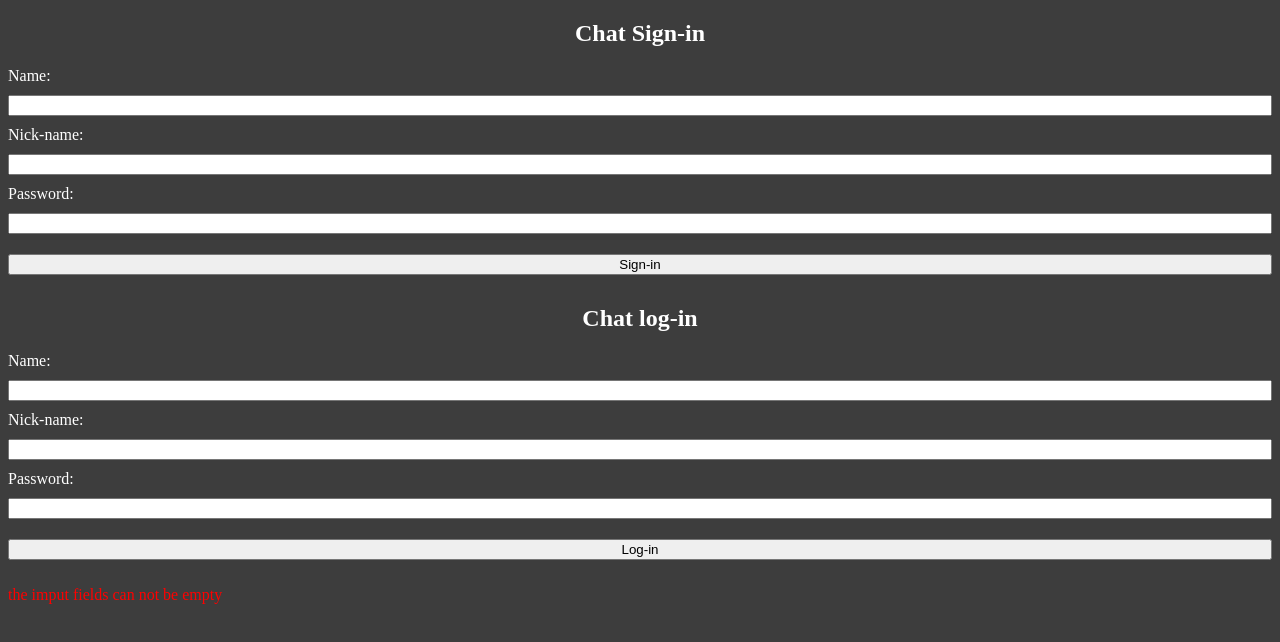
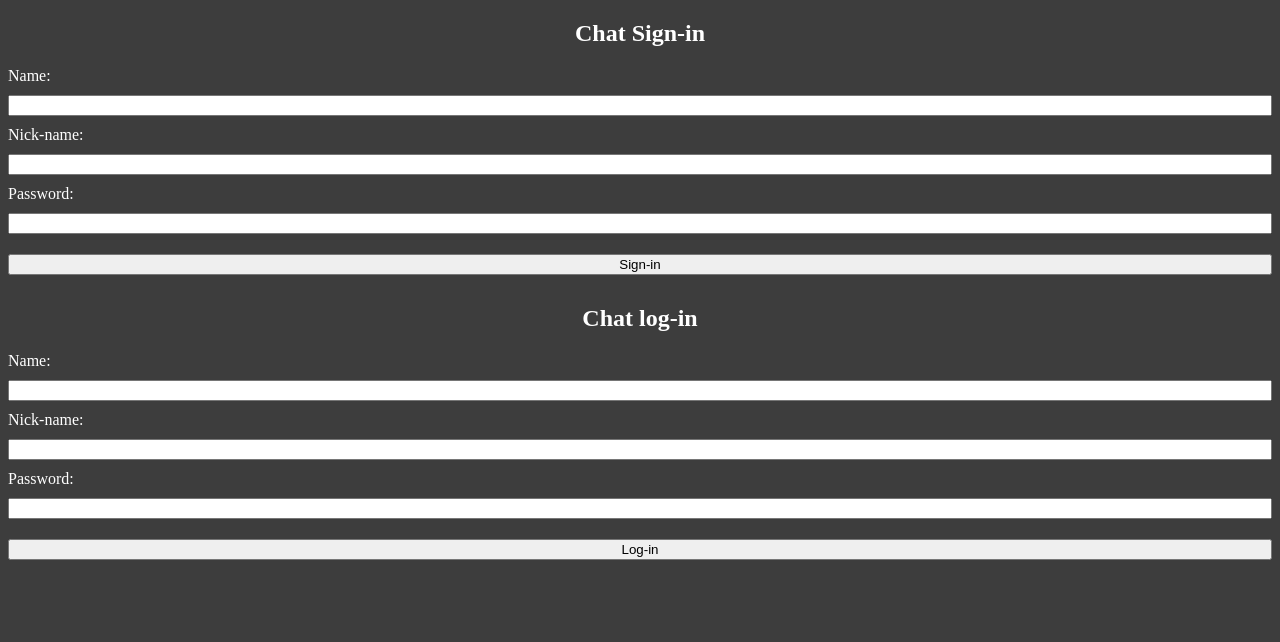
Before and after one commit to Massimo-Petralia/chat, an Angular app: page / in a window 1280 px wide. Shown: the top 642 px of the page. Built offline with nearby package versions, Linux system fonts and the light colour scheme.

Commit message:
feat: add alert messages

```diff
--- a/src/app/features/chat/chat-login/chat-login.component.html
+++ b/src/app/features/chat/chat-login/chat-login.component.html
@@ -2,13 +2,15 @@
 <form [formGroup]="formSignIn"  >
     <label for="name">Name: </label>
     <input type="text" formControlName="name">
+    <p class="alertMessage" *ngIf="nameEmpty">the name field can not be empty</p>
     <label for="nick_name">Nick-name: </label>
     <input type="text" formControlName="nick_name">
+    <p class="alertMessage" *ngIf="nick_nameEmpty">the nick-name field can not be empty</p>
+    <p class="alertMessage" *ngIf="nickNameError">The mick-name is already in use, try another one</p>
     <label for="password">Password: </label>
     <input type="text" formControlName="password">
+    <p class="alertMessage" *ngIf="passwordEmpty">the password field can not be empty</p>
     <p class="alertMessage" *ngIf="passwordError">the password is already in use, try another one</p>
-    <p class="alertMessage" *ngIf="nickNameError">The mick-name is already in use, try another one</p>
-    <p class="alertMessage" *ngIf="isEmpty">{{emptyFieldsMessage }}</p>
     <button type="submit" (click)="onSignIn()">Sign-in</button>
     <p *ngIf="signInSucces">Your registration was successful, you can log in</p>
 </form>
@@ -22,4 +24,3 @@
     <input type="text" formControlName="password">
     <button type="submit" (click)="onLog()">Log-in</button>
 </form>
-<p class="alertMessage" *ngIf="emptyFieldsMessage">the imput fields can not be empty</p>
--- a/src/app/features/chat/chat-login/chat-login.component.ts
+++ b/src/app/features/chat/chat-login/chat-login.component.ts
@@ -13,9 +13,10 @@ export class ChatLoginComponent {
   nickNameError: boolean = false;
   passwordError: boolean = false;
   signInSucces: boolean = false;
-  isEmpty: boolean = false;
+  nameEmpty: boolean = false;
+  nick_nameEmpty: boolean = false;
+  passwordEmpty: boolean = false;
 
-  emptyFieldsMessage: string = 'fields can not be empty';
   emptyfield: boolean = false;
   @Output() user = new EventEmitter<User>();
 
@@ -36,31 +37,18 @@ export class ChatLoginComponent {
       this.user.emit(this.formSignIn.value);
     } else {
       if (this.formSignIn.controls.password.value === '') {
-        this.isEmpty = true;
-        this.emptyFieldsMessage = 'password ' + this.emptyFieldsMessage;
+        this.passwordEmpty = true;
       }
       if (this.formSignIn.controls.nick_name.value === '') {
-        this.isEmpty = true;
-        this.emptyFieldsMessage = 'nick name, ' + this.emptyFieldsMessage;
+        this.nick_nameEmpty = true;
       }
       if (this.formSignIn.controls.name.value === '') {
-        this.isEmpty = true;
-        this.emptyFieldsMessage = 'name, ' + this.emptyFieldsMessage;
+        this.nameEmpty = true;
       }
     }
   }
 
   onLog() {
-    // const formValue = JSON.stringify(this.formLog.value);
-    // const comparisonValue = '{"name":"","nick_name":"","password":""}';
-    // if (formValue === comparisonValue) {
-    //   this.emptyFieldsMessage = true;
-    //   return;
-    // }
-    // if (this.formLog.controls.nick_name.value === '') {
-    //   this.emptyfield = true;
-    //   return;
-    // }
     this.user.emit(this.formLog.value);
   }
 }
```
